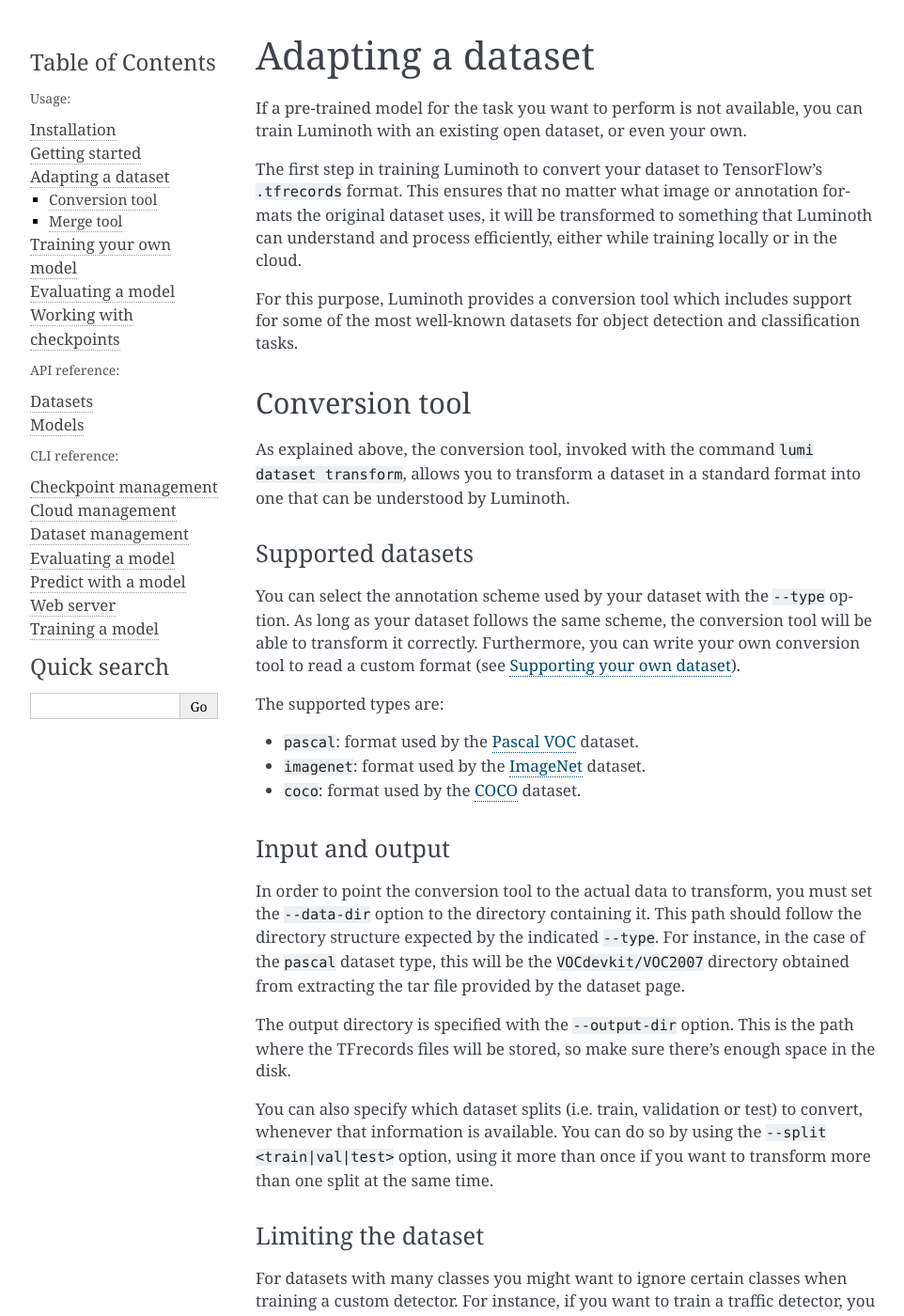
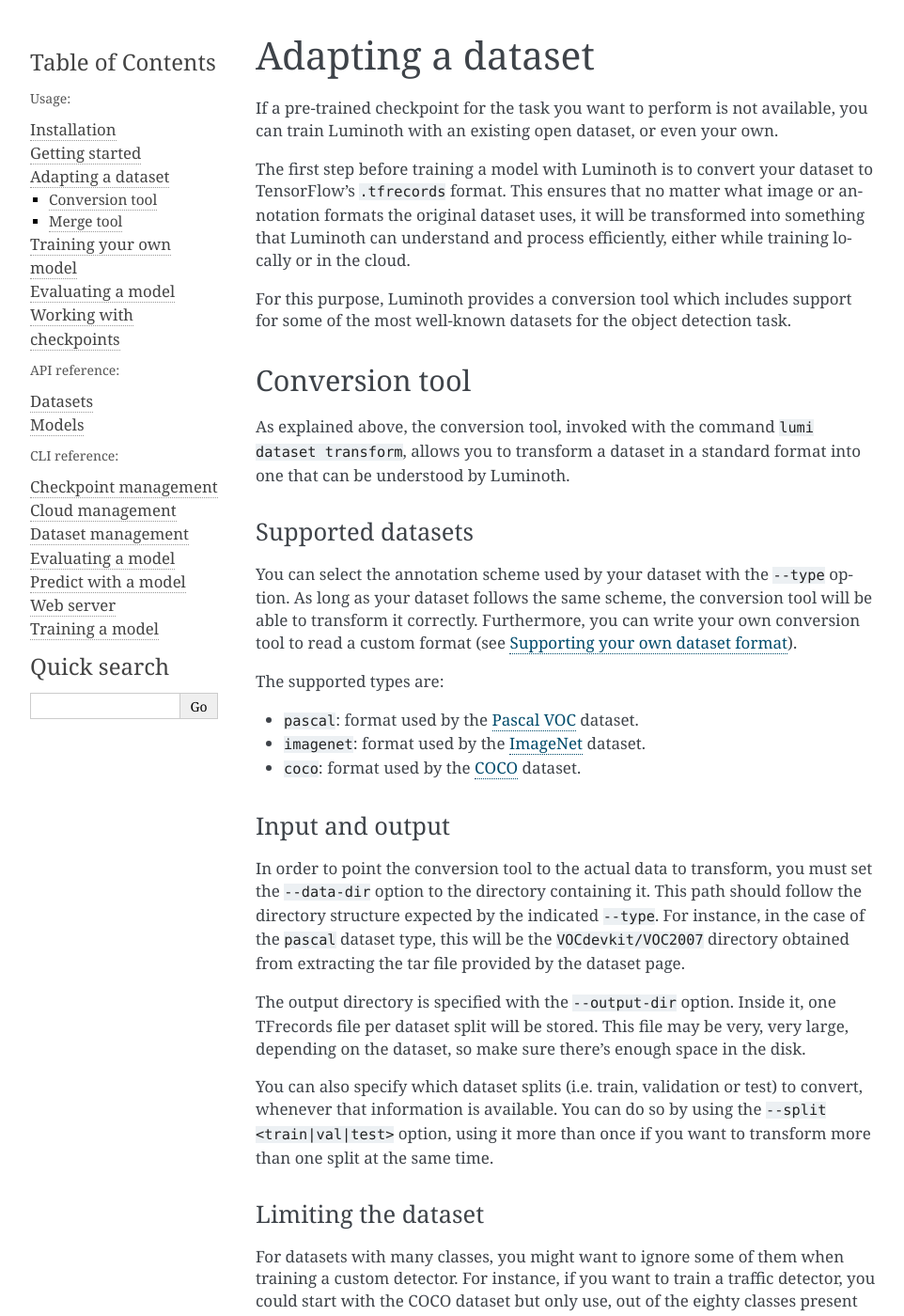
Before and after one commit to tryolabs/luminoth, a Sphinx documentation site: the page built from docs/usage/dataset.rst, in a window 1280 px wide and 1400 px high. Shown: the whole window at 94% size, without its empty margins (148-1110 px from the left). Built offline with Sphinx 7.4.7, drawn with Linux system fonts in a browser that asks for light colours; the version number is read from the project's files by our own code; some of the changed text lies outside the part shown.

Commit message:
Various doc improvements

```diff
--- a/docs/index.rst
+++ b/docs/index.rst
@@ -9,9 +9,9 @@
 .. image:: images/luminoth-logo.png
 
 `Luminoth <https://luminoth.ai>`_ is an open source toolkit for computer vision.
-Currently, we support object detection and image classification, but we are
-aiming for much more. It's built in Python, using `TensorFlow
-<https://tensorflow.org>`_ and `Sonnet <https://github.com/deepmind/sonnet>`_.
+Currently, we support object detection, but we are aiming for much more. It's
+built in Python, using `TensorFlow <https://tensorflow.org>`_ and `Sonnet
+<https://github.com/deepmind/sonnet>`_.
 
 The code is open source and `available on GitHub
 <https://github.com/tryolabs/luminoth>`_.
--- a/docs/usage/dataset.rst
+++ b/docs/usage/dataset.rst
@@ -3,18 +3,17 @@
 Adapting a dataset
 ==================
 
-If a pre-trained model for the task you want to perform is not available, you
-can train Luminoth with an existing open dataset, or even your own.
+If a pre-trained checkpoint for the task you want to perform is not available,
+you can train Luminoth with an existing open dataset, or even your own.
 
-The first step in training Luminoth to convert your dataset to TensorFlow's
-``.tfrecords`` format. This ensures that no matter what image or annotation
-formats the original dataset uses, it will be transformed to something that
-Luminoth can understand and process efficiently, either while training locally
-or in the cloud.
+The first step before training a model with Luminoth is to convert your dataset
+to TensorFlow's ``.tfrecords`` format. This ensures that no matter what image or
+annotation formats the original dataset uses, it will be transformed into
+something that Luminoth can understand and process efficiently, either while
+training locally or in the cloud.
 
 For this purpose, Luminoth provides a conversion tool which includes support for
-some of the most well-known datasets for object detection and classification
-tasks.
+some of the most well-known datasets for the object detection task.
 
 Conversion tool
 ---------------
@@ -52,9 +51,9 @@
 ``VOCdevkit/VOC2007`` directory obtained from extracting the tar file provided
 by the dataset page.
 
-The output directory is specified with the ``--output-dir`` option. This is the
-path where the TFrecords files will be stored, so make sure there's enough space
-in the disk.
+The output directory is specified with the ``--output-dir`` option. Inside it,
+one TFrecords file per dataset split will be stored. This file may be very, very
+large, depending on the dataset, so make sure there's enough space in the disk.
 
 You can also specify which dataset splits (i.e. train, validation or test) to
 convert, whenever that information is available. You can do so by using the
@@ -64,7 +63,7 @@
 Limiting the dataset
 ^^^^^^^^^^^^^^^^^^^^
 
-For datasets with many classes you might want to ignore certain classes when
+For datasets with many classes, you might want to ignore some of them when
 training a custom detector. For instance, if you want to train a traffic
 detector, you could start with the COCO dataset but only use, out of the eighty
 classes present in it, cars, trucks, buses and motorcycles. You can do so with
@@ -89,20 +88,20 @@
           --output-dir datasets/pascal/tf/ \
           --split train --split val
 
-If we wanted to use COCO to create a traffic-specific dataset, we could use the
-following command::
+If we wanted to use COCO to create a dataset with vehicles and people (say, for
+our up-and-coming self-driving car), we could use the following command::
 
   $ lumi dataset transform \
           --type coco \
           --data-dir datasets/coco/ \
           --output-dir datasets/coco/tf/ \
           --split train --split val
-          --only-classes=car,truck,bus,motorcycle,bicycle
+          --only-classes=car,truck,bus,motorcycle,bicycle,person
 
 .. _custom-conversion:
 
-Supporting your own dataset
-^^^^^^^^^^^^^^^^^^^^^^^^^^^
+Supporting your own dataset format
+^^^^^^^^^^^^^^^^^^^^^^^^^^^^^^^^^^
 
 TODO: Guidelines on how to write your own dataset reader.
 
--- a/docs/usage/quickstart.rst
+++ b/docs/usage/quickstart.rst
@@ -25,7 +25,7 @@
 
 We'll start by downloading a checkpoint. Luminoth provides already-trained
 models so you can run predictions and get reasonable results in no time (and
-eventually be able to use for fine-tuning). In order to access these
+eventually be able to use them for fine-tuning). In order to access these
 checkpoints, we first need to download the remote index with the available
 models.
 
@@ -70,7 +70,8 @@
   detections in the image.
 - Using the web app provided for testing purposes. This will start a web server
   that, when connected, allows you to upload the image. Also useful to run on
-  a remote GPU (note, however, that this is **not** production-ready).
+  a remote GPU. (Note, however, that using Luminoth through the web interface is
+  **not** production-ready and will not scale.)
 
 Let's start with the first, by running it on an image aptly named
 ``image.png``::
```
Also changed, not shown: docs/usage/training.rst (+6 -4 lines).
